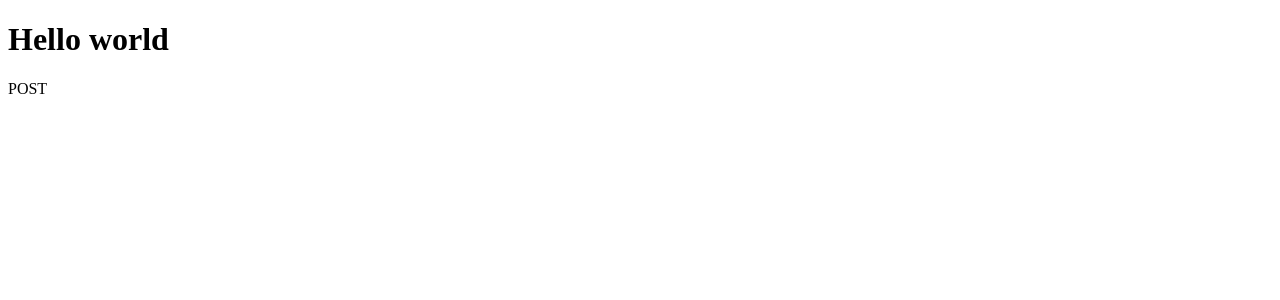
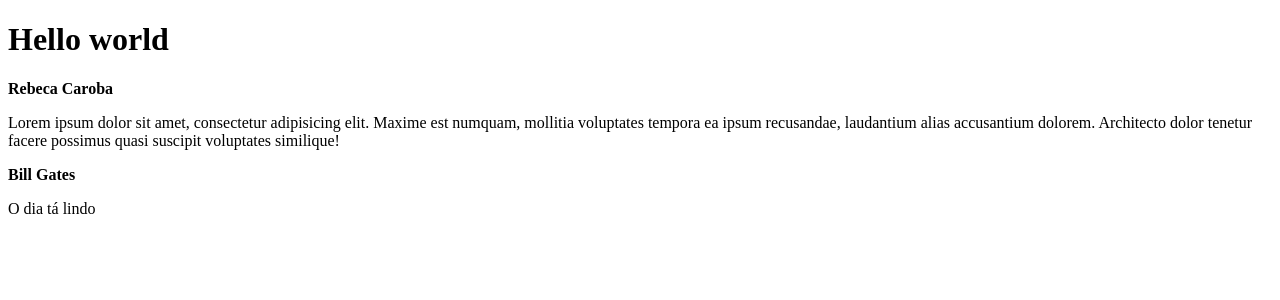
Before and after one commit to rebecaCaroba/socialNetApp, a React (Vite) app: page / in a window 1280 px wide. Shown: the top 300 px of the page. Built offline with nearby package versions, Linux system fonts and the light colour scheme.

Commit message:
Propriedades

```diff
--- a/src/App.jsx
+++ b/src/App.jsx
@@ -4,7 +4,15 @@ export function App() {
   return (
     <div>
       <h1>Hello world</h1>
-      <Post/>
+      <Post
+      author="Rebeca Caroba"
+      content="Lorem ipsum dolor sit amet, consectetur adipisicing elit. Maxime est numquam, mollitia voluptates tempora ea ipsum recusandae, laudantium alias accusantium dolorem. Architecto dolor tenetur facere possimus quasi suscipit voluptates similique!"
+      />
+      <Post
+      author="Bill Gates"
+      content="O dia tá lindo"
+      />
+
     </div>
   )
 }
--- a/src/post.jsx
+++ b/src/post.jsx
@@ -1,3 +1,8 @@
-export function Post(){
-    return <p>POST</p>
+export function Post(props){
+    return (
+    <div>
+        <strong>{props.author}</strong>
+        <p>{props.content}</p>
+    </div>
+    )
 }
```
